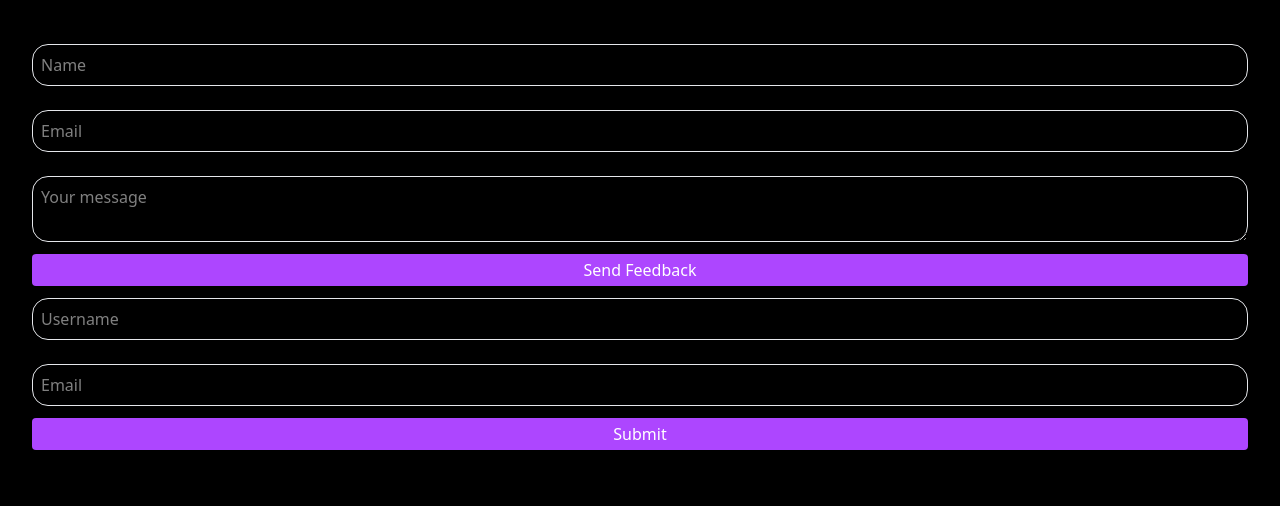
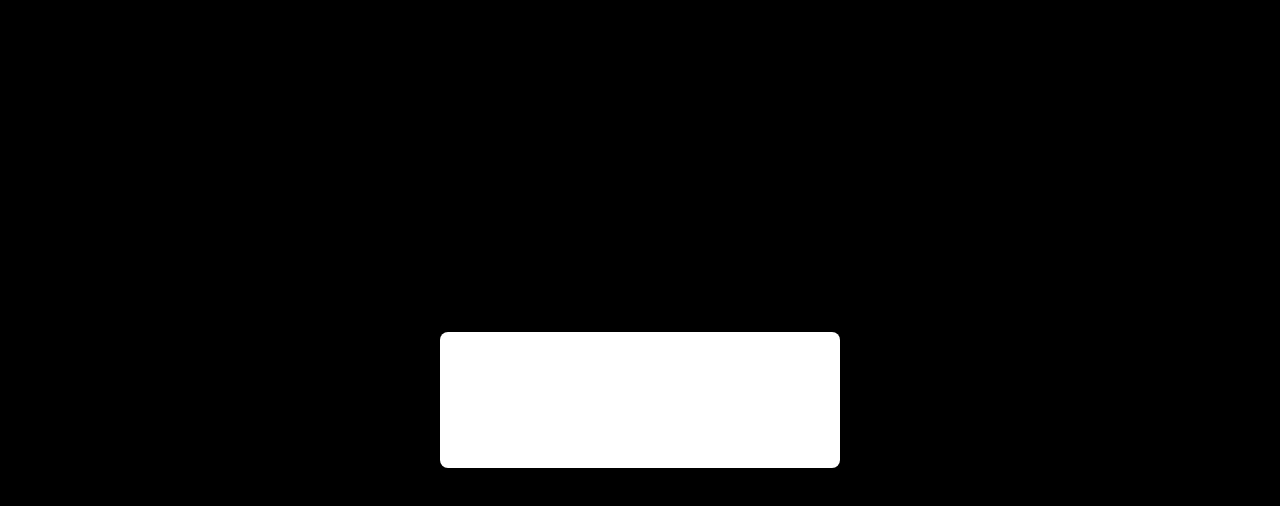
Before and after one commit to okshanaby/react-design-patterns, a React (Vite) app in the folder frontend/: page / in a window 1280 px wide. Shown: the top 506 px of the page. Built offline with nearby package versions, Linux system fonts and the light colour scheme.

Commit message:
Compound components - with no pattern

```diff
--- a/frontend/src/App.jsx
+++ b/frontend/src/App.jsx
@@ -1,11 +1,13 @@
 // import ContainerPresenterPattern from "./day-01:container-presenter-pattern/ContainerPresenterPattern";
-import ControlledAndUncontrolled from "./day-02:controlled-and-uncontrolled-components/ControlledAndUncontrolled";
+// import ControlledAndUncontrolled from "./day-02:controlled-and-uncontrolled-components/ControlledAndUncontrolled";
+import CompoundComponent from "./day-03:compound-component-pattern/CompoundComponent";
 
 function App() {
   return (
     <div>
       {/* <ContainerPresenterPattern /> */}
-      <ControlledAndUncontrolled />
+      {/* <ControlledAndUncontrolled /> */}
+      <CompoundComponent />
     </div>
   );
 }
--- /dev/null
+++ b/frontend/src/day-03:compound-component-pattern/App.css
@@ -0,0 +1,22 @@
+.modal-backdrop {
+  position: fixed;
+  inset: 0;
+  background: rgba(0,0,0,0.5);
+  display: flex;
+  justify-content: center;
+  align-items: center;
+}
+.modal-container {
+  background: white;
+  border-radius: 8px;
+  padding: 1rem;
+  width: 400px;
+  position: relative;
+}
+.modal-header { font-weight: bold; margin-bottom: 1rem; }
+.modal-footer { display: flex; justify-content: flex-end; gap: 0.5rem; margin-top: 1rem; }
+.modal-close { position: absolute; top: 8px; right: 8px; background: none; border: none; font-size: 1.2rem; }
+
+.accordion-item { margin-bottom: 0.5rem; border: 1px solid #ddd; border-radius: 4px; }
+.accordion-title { width: 100%; text-align: left; padding: 0.5rem; font-weight: bold; cursor: pointer; background: #f9f9f9; border: none; }
+.accordion-content { padding: 0.5rem; background: #fff; }
--- /dev/null
+++ b/frontend/src/day-03:compound-component-pattern/CompoundComponent.tsx
@@ -0,0 +1,18 @@
+import "./App.css";
+import React from "react";
+import Modal from "./with-no-pattern/Modal";
+
+const CompoundComponent = () => {
+  return (
+    <div>
+      <Modal
+        title="Modal Title"
+        body="Modal Body"
+        primaryAction={<button>Primary Action</button>}
+        secondaryAction={<button>Secondary Action</button>}
+      />
+    </div>
+  );
+};
+
+export default CompoundComponent;
--- /dev/null
+++ b/frontend/src/day-03:compound-component-pattern/with-no-pattern/Modal.tsx
@@ -0,0 +1,25 @@
+import React, { ReactNode } from "react";
+
+type ModalProps = {
+  title: ReactNode;
+  body: ReactNode;
+  primaryAction?: ReactNode;
+  secondaryAction?: ReactNode;
+};
+
+function Modal({ title, body, primaryAction, secondaryAction }: ModalProps) {
+  return (
+    <div className="modal-backdrop">
+      <div className="modal-container">
+        <h2 className="modal-header">{title}</h2>
+        <p className="modal-body">{body}</p>
+        <div className="modal-footer">
+          {secondaryAction}
+          {primaryAction}
+        </div>
+      </div>
+    </div>
+  );
+}
+
+export default Modal;
```
